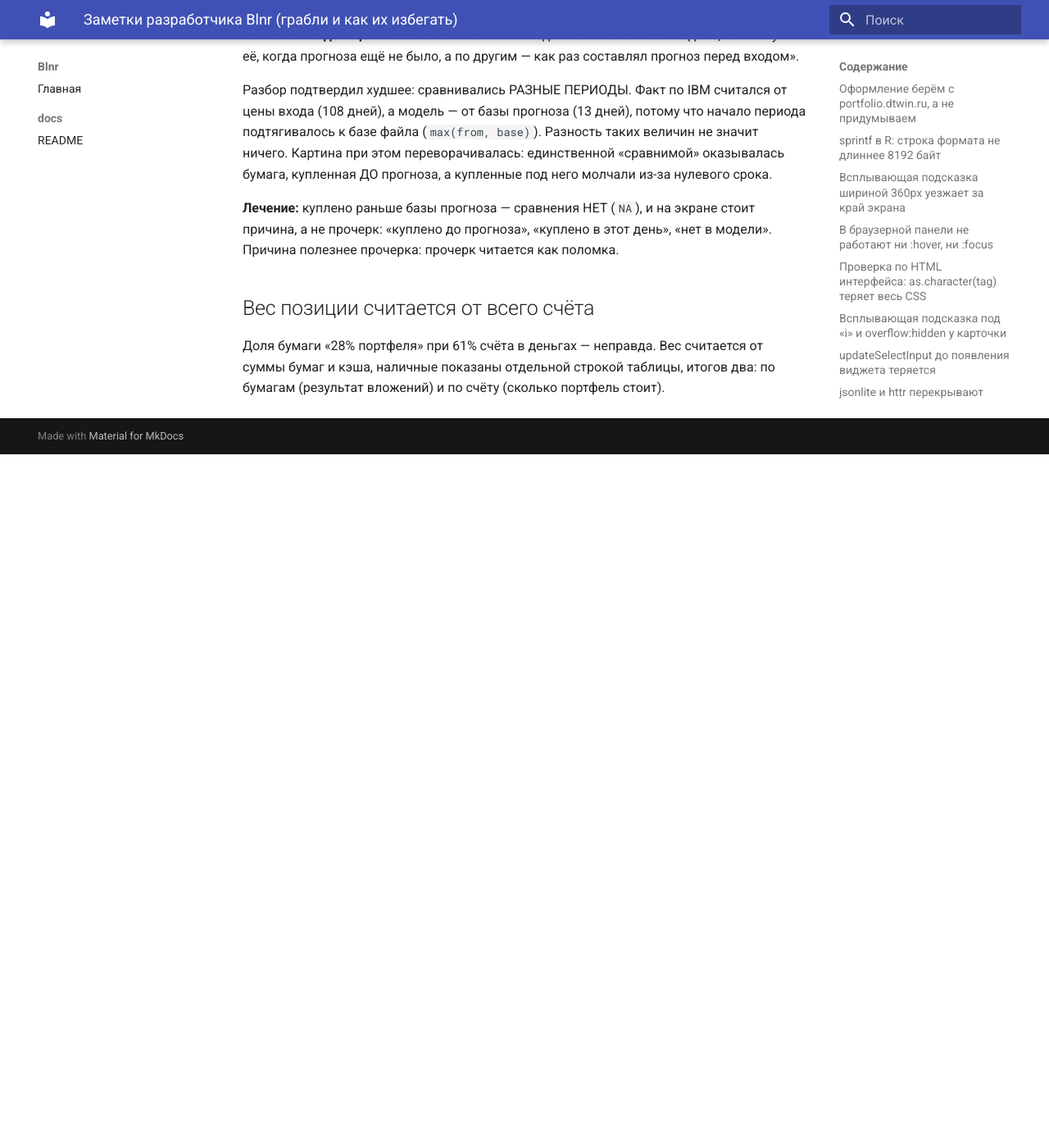
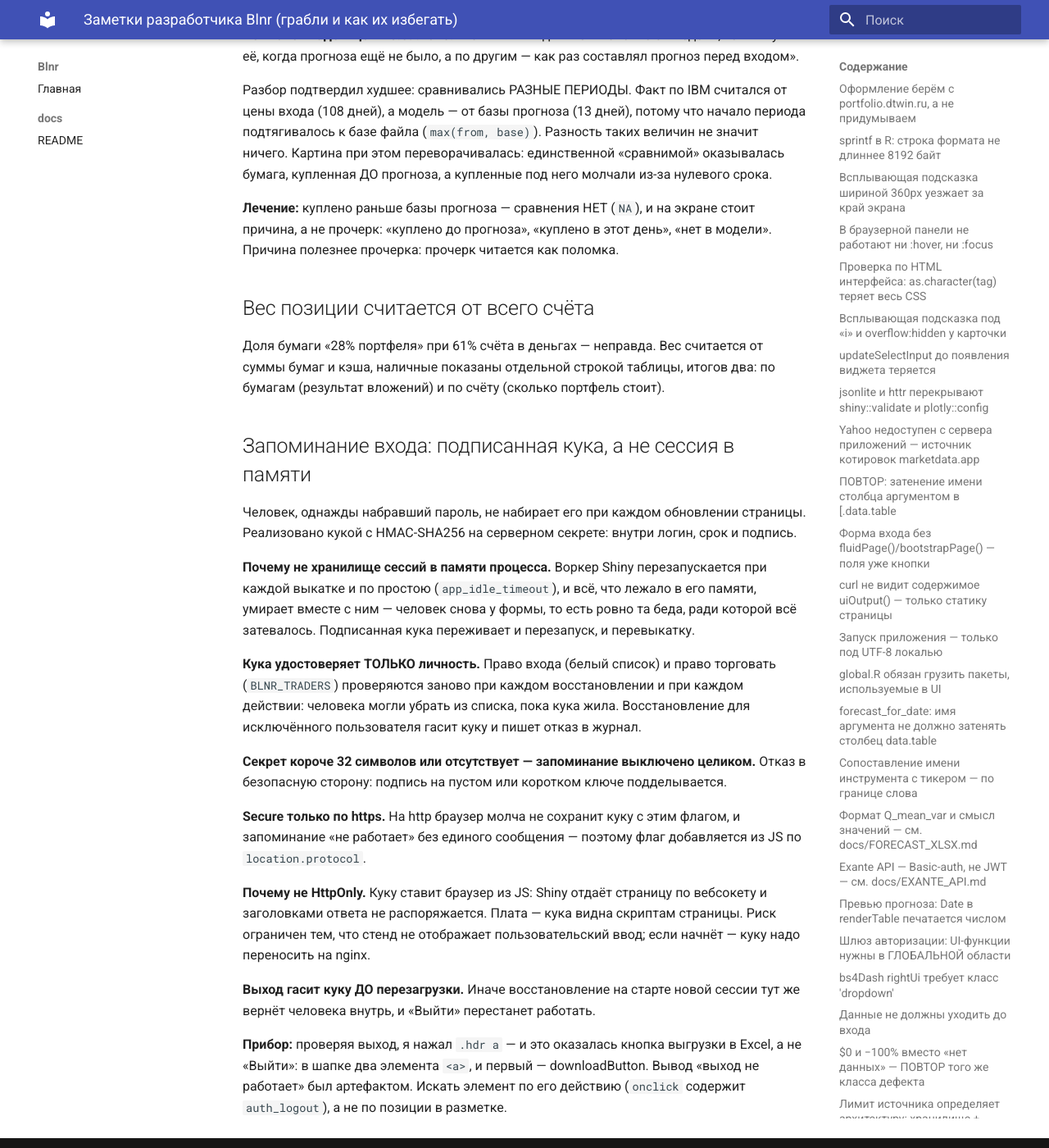
Before and after one commit to sgum/Blnr, an MkDocs documentation site: the page built from docs/dev.md, in a window 1280 px wide and 1400 px high, scrolled down 16688 px. Shown: the whole window at 82% size. Built offline with MkDocs 1.6.1 and Material for MkDocs 9.7.7, drawn with Linux system fonts in a browser that asks for light colours; before the commit the page ends 17242 px from its top, so only the background shows below that.

Commit message:
feat(auth): запоминание входа подписанной кукой
Человек, однажды набравший пароль, не набирает его при каждом обновлении
страницы. Внутри куки — логин, срок и HMAC-SHA256 на серверном секрете:
подделать нельзя, просрочить нельзя, срок скользящий.

Хранилище сессий в памяти процесса не годится принципиально: воркер Shiny
перезапускается при каждой выкатке и по простою, и сессии умирают вместе с
ним — то есть ровно та беда, ради которой всё затевалось.

Кука удостоверяет ТОЛЬКО личность. Белый список входа и право торговать
проверяются заново при каждом восстановлении и при каждом действии: человека
могли убрать из списка, пока она жила. Восстановление для исключённого гасит
куку и пишет отказ в журнал.

Секрет короче 32 символов или отсутствует — запоминание выключено целиком:
подпись на пустом ключе подделывает кто угодно. Secure добавляется только по
https, иначе браузер молча не сохранит куку и функция «не работает» без единого
сообщения. Выход гасит куку до перезагрузки, иначе восстановление вернёт
человека внутрь и «Выйти» перестанет работать.

Тесты (раздел 6, 21 проверка): подмена логина, продление срока, чужой секрет,
просроченный токен, мусор, обрезки, разбор заголовка Cookie среди соседей и
похожее имя куки — всё отклоняется.

Co-Authored-By: Claude Opus 5 <noreply@anthropic.com>

```diff
--- a/docs/dev.md
+++ b/docs/dev.md
@@ -675,3 +675,40 @@ if (nrow(st) > 0) return(utils::tail(st, days))   # даже при online = TRU
 Доля бумаги «28% портфеля» при 61% счёта в деньгах — неправда. Вес считается
 от суммы бумаг и кэша, наличные показаны отдельной строкой таблицы, итогов
 два: по бумагам (результат вложений) и по счёту (сколько портфель стоит).
+
+## Запоминание входа: подписанная кука, а не сессия в памяти
+
+Человек, однажды набравший пароль, не набирает его при каждом обновлении
+страницы. Реализовано кукой с HMAC-SHA256 на серверном секрете: внутри логин,
+срок и подпись.
+
+**Почему не хранилище сессий в памяти процесса.** Воркер Shiny перезапускается
+при каждой выкатке и по простою (`app_idle_timeout`), и всё, что лежало в его
+памяти, умирает вместе с ним — человек снова у формы, то есть ровно та беда,
+ради которой всё затевалось. Подписанная кука переживает и перезапуск, и
+перевыкатку.
+
+**Кука удостоверяет ТОЛЬКО личность.** Право входа (белый список) и право
+торговать (`BLNR_TRADERS`) проверяются заново при каждом восстановлении и при
+каждом действии: человека могли убрать из списка, пока кука жила. Восстановление
+для исключённого пользователя гасит куку и пишет отказ в журнал.
+
+**Секрет короче 32 символов или отсутствует — запоминание выключено целиком.**
+Отказ в безопасную сторону: подпись на пустом или коротком ключе подделывается.
+
+**Secure только по https.** На http браузер молча не сохранит куку с этим
+флагом, и запоминание «не работает» без единого сообщения — поэтому флаг
+добавляется из JS по `location.protocol`.
+
+**Почему не HttpOnly.** Куку ставит браузер из JS: Shiny отдаёт страницу по
+вебсокету и заголовками ответа не распоряжается. Плата — кука видна скриптам
+страницы. Риск ограничен тем, что стенд не отображает пользовательский ввод;
+если начнёт — куку надо переносить на nginx.
+
+**Выход гасит куку ДО перезагрузки.** Иначе восстановление на старте новой
+сессии тут же вернёт человека внутрь, и «Выйти» перестанет работать.
+
+**Прибор:** проверяя выход, я нажал `.hdr a` — и это оказалась кнопка выгрузки
+в Excel, а не «Выйти»: в шапке два элемента `<a>`, и первый — downloadButton.
+Вывод «выход не работает» был артефактом. Искать элемент по его действию
+(`onclick` содержит `auth_logout`), а не по позиции в разметке.
```
Also changed, not shown: 4 other files.
